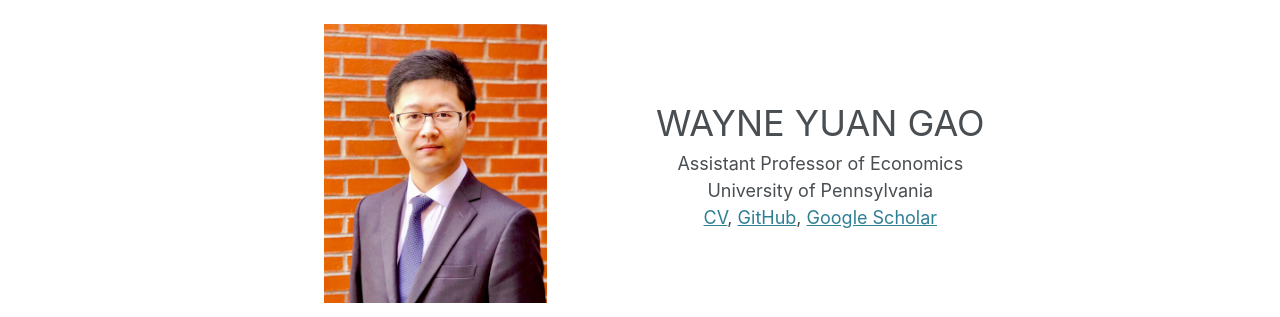
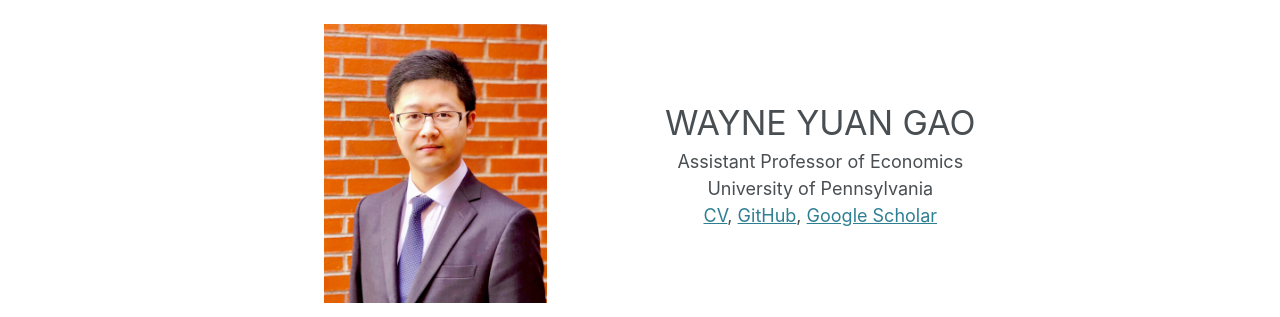
Before and after one commit to wayne-y-gao/wayne-y-gao.github.io, a Jekyll site: the page built from _pages/about.md, in a window 1280 px wide. Shown: the part 126-443 px from the top of the page. Built offline with Jekyll 4.4.1, drawn with Linux system fonts in a browser that asks for light colours.

Commit message:
Update about.md

```diff
--- a/_pages/about.md
+++ b/_pages/about.md
@@ -12,7 +12,7 @@ redirect_from:
     <img src="images/BrickLargeS.jpg" alt="Profile Image" style="width:90%;">
   </div>
   <div class="flex-item-right" >
-    <div style="text-align: center; font-size: 36px; align-items: center;">
+    <div style="text-align: center; font-size: 34px; align-items: center;">
       WAYNE YUAN GAO
     </div>
     <div style="text-align: center; font-size: 18px; align-items: center;">
```
